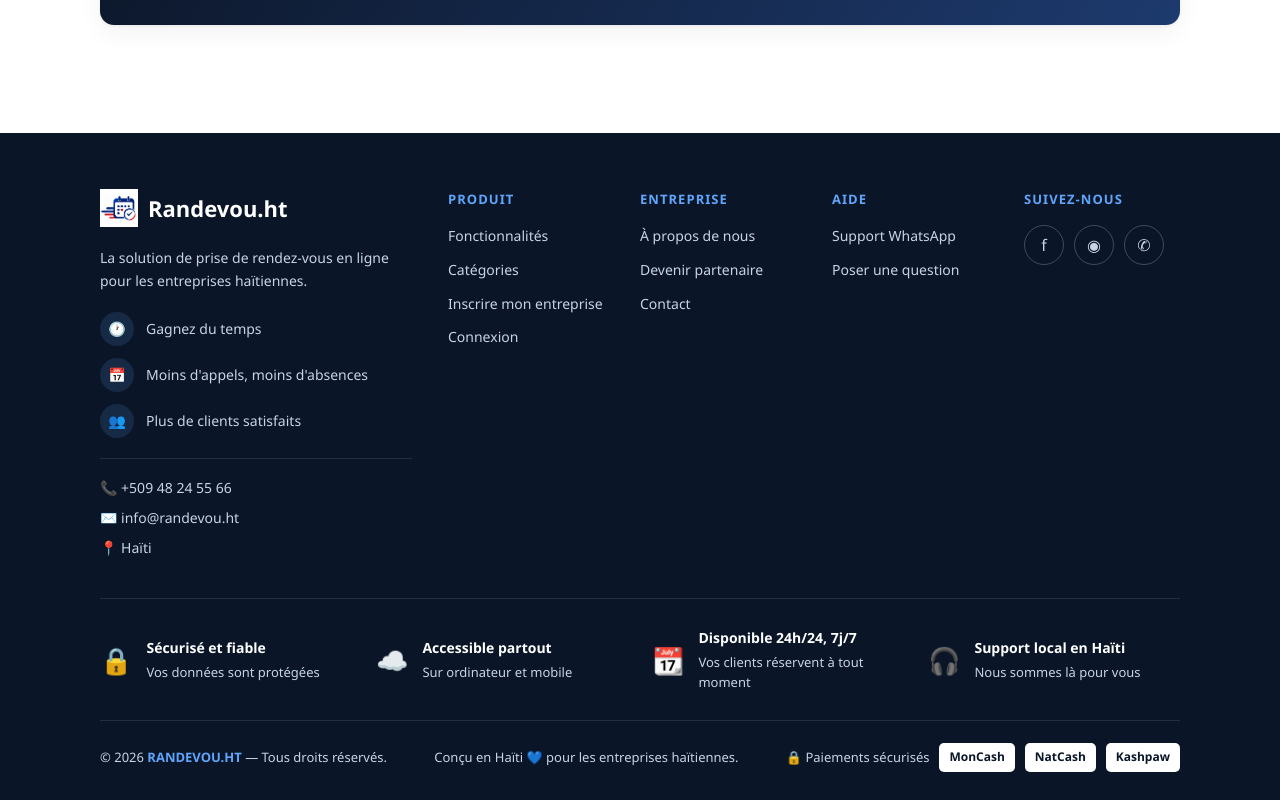
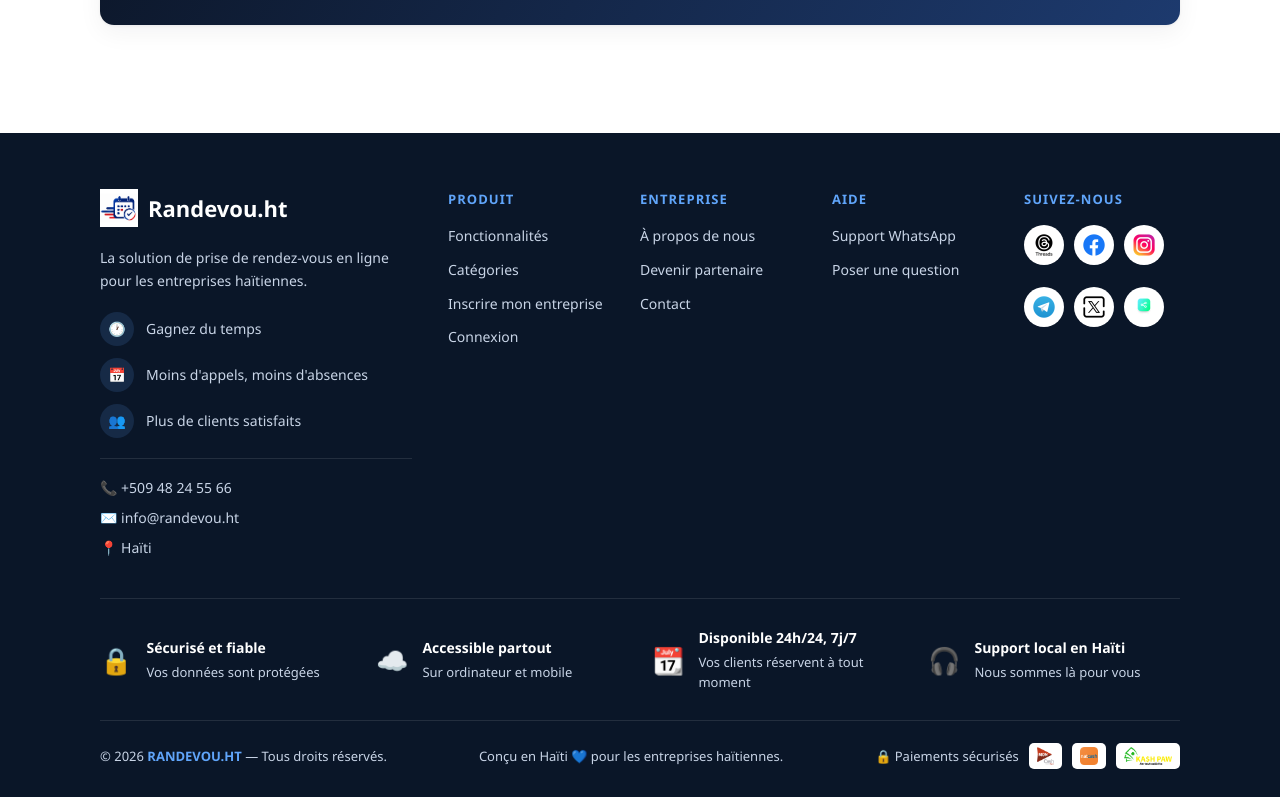
Before and after one commit to Michaeljacques-ht/ramdevou.ht, a website: page public/index.html in a window 1280 px wide. Shown: the part 1824-2624 px from the top of the page. Drawn offline with Linux system fonts and the light colour scheme; no server answers.

Commit message:
Add files via upload

```diff
--- a/public/index.html
+++ b/public/index.html
@@ -98,9 +98,10 @@
 .pied-contact { display: grid; gap: 8px; font-size: 14px; padding-top: 18px; border-top: 1px solid rgba(255,255,255,.1); }
 .pied-col h4 { color: #60A5FA; font-size: 13px; letter-spacing: .08em; margin-bottom: 16px; font-weight: 700; }
 .pied-col a { display: block; font-size: 14px; margin-bottom: 12px; }
-.pied-reseaux { display: flex; gap: 10px; }
-.pied-reseaux a { width: 40px; height: 40px; border-radius: 50%; border: 1px solid rgba(255,255,255,.22); display: grid; place-items: center; font-size: 16px; }
-.pied-reseaux a:hover { border-color: #60A5FA; background: rgba(96,165,250,.12); }
+.pied-reseaux { display: flex; gap: 10px; flex-wrap: wrap; }
+.pied-reseaux a { width: 40px; height: 40px; border-radius: 50%; border: 1px solid rgba(255,255,255,.22); display: grid; place-items: center; background: #fff; transition: transform .15s, border-color .15s; }
+.pied-reseaux img { width: 24px; height: 24px; object-fit: contain; display: block; }
+.pied-reseaux a:hover { border-color: #60A5FA; transform: translateY(-2px); }
 .pied-garanties { display: grid; grid-template-columns: repeat(4, 1fr); gap: 24px; padding: 28px 0; border-top: 1px solid rgba(255,255,255,.1); border-bottom: 1px solid rgba(255,255,255,.1); }
 .pied-garanties > div { display: flex; align-items: center; gap: 14px; }
 .pied-garanties span { font-size: 26px; }
@@ -109,7 +110,7 @@
 .pied-bas { display: flex; justify-content: space-between; align-items: center; flex-wrap: wrap; gap: 14px; padding: 22px 0 28px; }
 .pied-bas strong { color: #60A5FA; }
 .pied-paiements { display: flex; align-items: center; gap: 10px; flex-wrap: wrap; }
-.pied-paiements em { font-style: normal; font-size: 12px; font-weight: 700; background: #fff; color: #0A1628; padding: 5px 10px; border-radius: 5px; }
+.pied-paiements img { height: 26px; width: auto; background: #fff; padding: 4px 8px; border-radius: 5px; display: block; }
 @media (max-width: 980px) { .pied-grille { grid-template-columns: 1fr 1fr; } .pied-garanties { grid-template-columns: 1fr 1fr; } }
 @media (max-width: 620px) { .pied-grille { grid-template-columns: 1fr; gap: 28px; } .pied-garanties { grid-template-columns: 1fr; } .pied-bas { flex-direction: column; align-items: flex-start; } }
 </style>
@@ -275,9 +276,12 @@
       <div class="pied-col pied-suivi">
         <h4 data-i18n="pied.suivez">SUIVEZ-NOUS</h4>
         <div class="pied-reseaux">
-          <a href="https://www.facebook.com/" target="_blank" rel="noopener" aria-label="Facebook">f</a>
-          <a href="https://www.instagram.com/" target="_blank" rel="noopener" aria-label="Instagram">◉</a>
-          <a href="https://wa.me/50948245566" target="_blank" rel="noopener" aria-label="WhatsApp">✆</a>
+          <a href="https://wa.me/50948245566" target="_blank" rel="noopener" title="WhatsApp"><img src="/logos/whatsapp.png" alt="WhatsApp"></a>
+          <a href="https://www.facebook.com/" target="_blank" rel="noopener" title="Facebook"><img src="/logos/facebook.png" alt="Facebook"></a>
+          <a href="https://www.instagram.com/" target="_blank" rel="noopener" title="Instagram"><img src="/logos/instagram.png" alt="Instagram"></a>
+          <a href="https://t.me/" target="_blank" rel="noopener" title="Telegram"><img src="/logos/telegram.png" alt="Telegram"></a>
+          <a href="https://x.com/" target="_blank" rel="noopener" title="X"><img src="/logos/x.png" alt="X"></a>
+          <a href="https://www.threads.net/" target="_blank" rel="noopener" title="Threads"><img src="/logos/threads.png" alt="Threads"></a>
         </div>
       </div>
 
@@ -295,7 +299,9 @@
       <p class="petit" data-i18n="pied.concu">Conçu en Haïti 💙 pour les entreprises haïtiennes.</p>
       <div class="pied-paiements">
         <span class="petit">🔒 <span data-i18n="pied.paiements">Paiements sécurisés</span></span>
-        <em>MonCash</em><em>NatCash</em><em>Kashpaw</em>
+        <img src="/logos/moncash.png" alt="MonCash" title="MonCash">
+        <img src="/logos/natcash.png" alt="NatCash" title="NatCash">
+        <img src="/logos/kashpaw.png" alt="Kash Paw" title="Kash Paw">
       </div>
     </div>
   </div>
--- a/public/sw.js
+++ b/public/sw.js
@@ -1,5 +1,5 @@
 // Randevou.ht — Service Worker (requis pour PWA / Play Store)
-const CACHE = 'randevou-v12';
+const CACHE = 'randevou-v13';
 const STATIQUES = [
   '/style.css',
   '/app.js',
```
Also changed, not shown: public/dashboard.html (+4 -3 lines), public/entreprise.html (+4 -3 lines), public/logos/facebook.png (added), public/logos/instagram.png (added), public/logos/kashpaw.png (added), public/logos/moncash.png (added), public/logos/natcash.png (added), public/logos/telegram.png (added), public/logos/threads.png (added), public/logos/whatsapp.png (added), public/logos/x.png (added).
